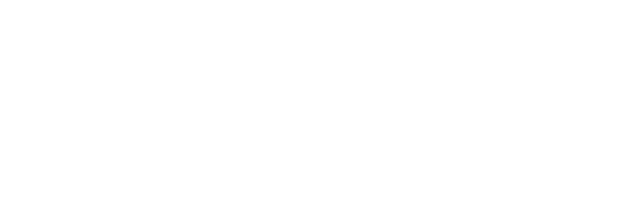
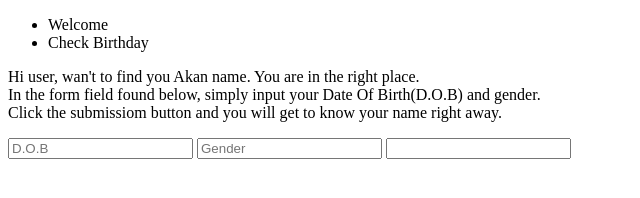
Before and after one commit to Samuel-Muriuki/Akan-Names, a plain HTML site: page index.html in a window 1280 px wide. Shown: the whole page, without its empty margins (0-640 px from the left). Drawn offline with Linux system fonts and the light colour scheme.

Commit message:
It will create the forms

```diff
--- a/index.html
+++ b/index.html
@@ -1,14 +1,33 @@
 <!DOCTYPE html>
 <html lang="en">
-<head>
-    <meta charset="UTF-8">
-    <meta http-equiv="X-UA-Compatible" content="IE=edge">
-    <meta name="viewport" content="width=device-width, initial-scale=1.0">
-    <link rel="stylesheet" href="styles.css">
-    <link rel="stylesheet" href="script.js">
+  <head>
+    <meta charset="UTF-8" />
+    <meta http-equiv="X-UA-Compatible" content="IE=edge" />
+    <meta name="viewport" content="width=device-width, initial-scale=1.0" />
+    <link rel="stylesheet" href="styles.css" />
+    <link rel="stylesheet" href="script.js" />
     <title>Akan Names</title>
-</head>
-<body>
-
-</body>
+  </head>
+  <body>
+    <div class="top">
+      <ul>
+        <li>Welcome</li>
+        <li>Check Birthday</li>
+      </ul>
+      <p>
+        Hi user, wan't to find you Akan name. You are in the right place. <br />
+        In the form field found below, simply input your Date Of Birth(D.O.B)
+        and gender. <br />
+        Click the submissiom button and you will get to know your name right
+        away.
+      </p>
+    </div>
+    <div class="form">
+      <form action="">
+        <input type="text" placeholder="D.O.B"/>
+        <input type="text" placeholder="Gender"/>
+        <input type="text" />
+      </form>
+    </div>
+  </body>
 </html>
```
